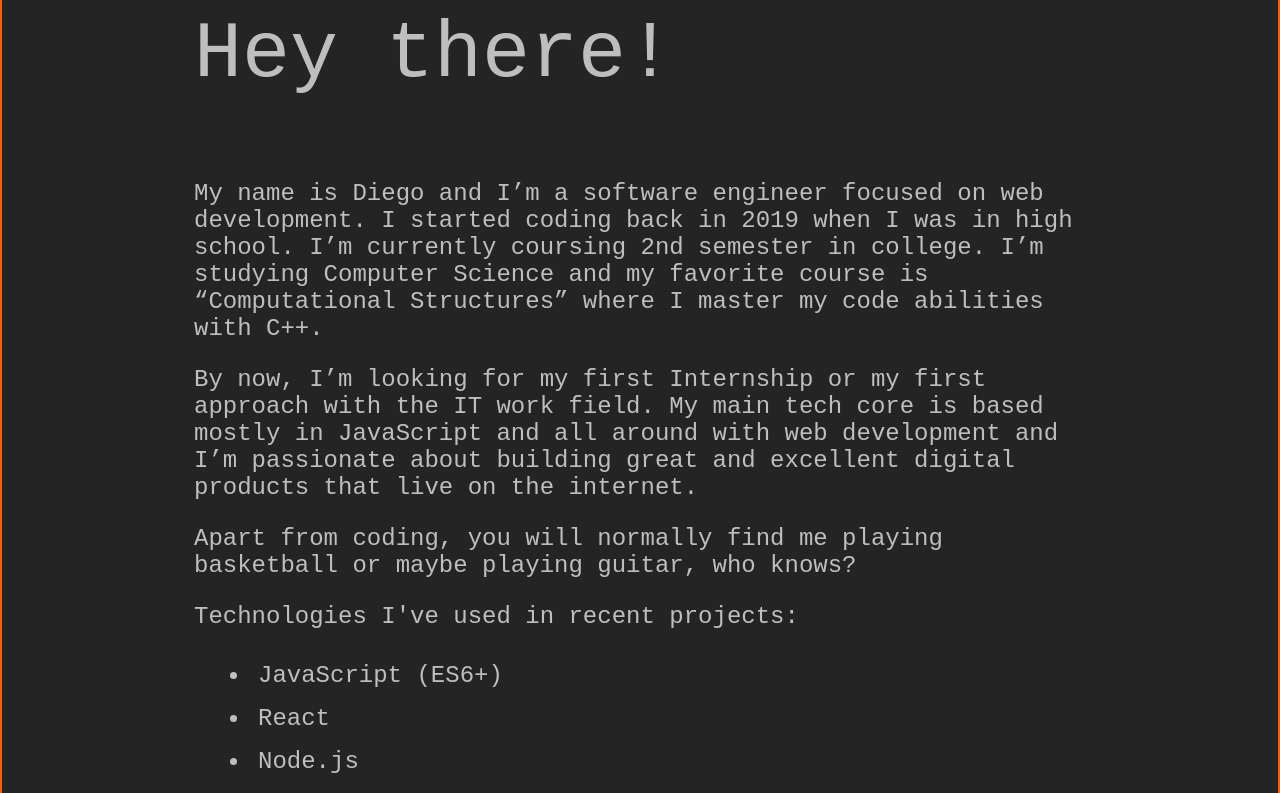
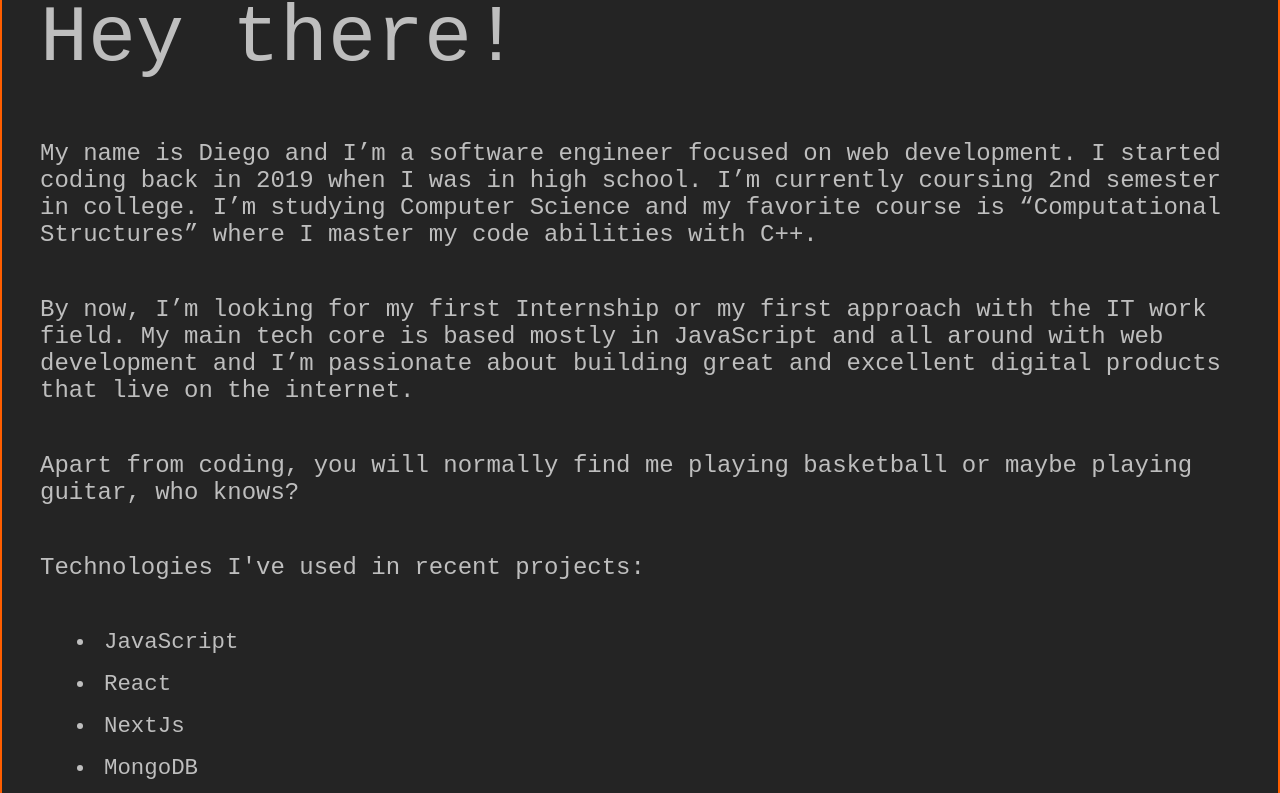
Before and after one commit to YeyoM/yeyo_portfolio, a React (Create React App) app: page / in a window 1280 px wide. Shown: the part 915-1708 px from the top of the page. Built offline with nearby package versions, Linux system fonts and the light colour scheme; no server answers; a web font is replaced by a local one.

Commit message:
about me part responsive

```diff
--- a/src/App.css
+++ b/src/App.css
@@ -65,16 +65,7 @@ img {
 }
 
 @media only screen and (max-width: 1000px) {
-  .about-me-container {
-    padding: 4rem;
-  }
-  .about-title {
-    font-size: 7vw;
-  }
 
-  .about-p {
-    font-size: 3vw
-  }
 }
 
 @media only screen and (max-width: 600px) {
@@ -134,12 +125,6 @@ img {
     font-size: 4vw;
     padding: 1rem
   }
-  .about-me-container {
-    padding: 2rem;
-  }
-  .about-p {
-    font-size: 1rem;
-  }
   .Project-img {
     padding: 1rem;
   }
--- a/src/components/AboutMeContainer/AboutMeContainer.jsx
+++ b/src/components/AboutMeContainer/AboutMeContainer.jsx
@@ -3,17 +3,20 @@ import classes from './AboutMeContainer.module.css'
 const AboutMeContainer = () => {
   return (
     <div className={classes.aboutMeContainer}>
+      <div className={classes.aboutText}>
         <p className={classes.aboutTitle}>Hey there! </p>
           <p className={classes.aboutP}>My name is Diego and I’m a software engineer focused on web development. I started coding back in 2019 when I was in high school. I’m currently coursing 2nd semester in college. I’m studying Computer Science and my favorite course is “Computational Structures” where I master my code abilities with C++.</p>
           <p className={classes.aboutP}>By now, I’m looking for my first Internship or my first approach with the IT work field. My main tech core is based mostly in JavaScript and all around with web development and I’m passionate about building great and excellent digital products that live on the internet.</p>
           <p className={classes.aboutP}>Apart from coding, you will normally find me playing basketball or maybe playing guitar, who knows? </p>
-      <p className={classes.aboutP}>Technologies I've used in recent projects:</p>
+        <p className={classes.aboutTech}>Technologies I've used in recent projects:</p>
         <ul>
-        <li>JavaScript (ES6+)</li>
+          <li>JavaScript</li>
           <li>React</li>
-        <li>Node.js</li>
+          <li>NextJs</li>
           <li>MongoDB</li>
+          <li>Firebase</li>
         </ul>
+      </div>
     </div>
   )
 }
--- a/src/components/AboutMeContainer/AboutMeContainer.module.css
+++ b/src/components/AboutMeContainer/AboutMeContainer.module.css
@@ -3,21 +3,40 @@
   min-height: 90vh;
   margin: 0;
   border-bottom: 1px solid #d8d8d8da;
-  padding: 3rem 12rem;
+  padding: 3rem 2rem;
   color: #d8d8d8da;
   font-family: 'Cousine', monospace;
-  border: 2px solid rgb(255, 94, 0)
+  border: 2px solid rgb(255, 94, 0);
+  display: flex;
+  flex-direction: column;
+  align-items: center;
+}
+
+.aboutText {
+  max-width: 1200px;
+  display: flex;
+  flex-direction: column;
+  align-items: flex-start;
 }
 
 .aboutTitle {
   font-size: 5rem;
+  max-width: 1200px;
+  -ms-flex-align: start;
+  margin: 4rem 0 2rem 0
 }
 
 .aboutP {
-  font-size: 1.5rem
+  font-size: 1.5rem;
+  max-width: 1200px;
+}
+
+.aboutTech {
+  font-size: 1.5rem;
+  max-width: 1200px;
 }
 
 .aboutMeContainer li {
-  font-size: 1.5rem;
-  margin: 0 0 0 1rem
+  font-size: 1.4rem;
+  margin: 0 0 0 1rem;
 }
```
Lines whose indentation alone changed are shown as unchanged.
